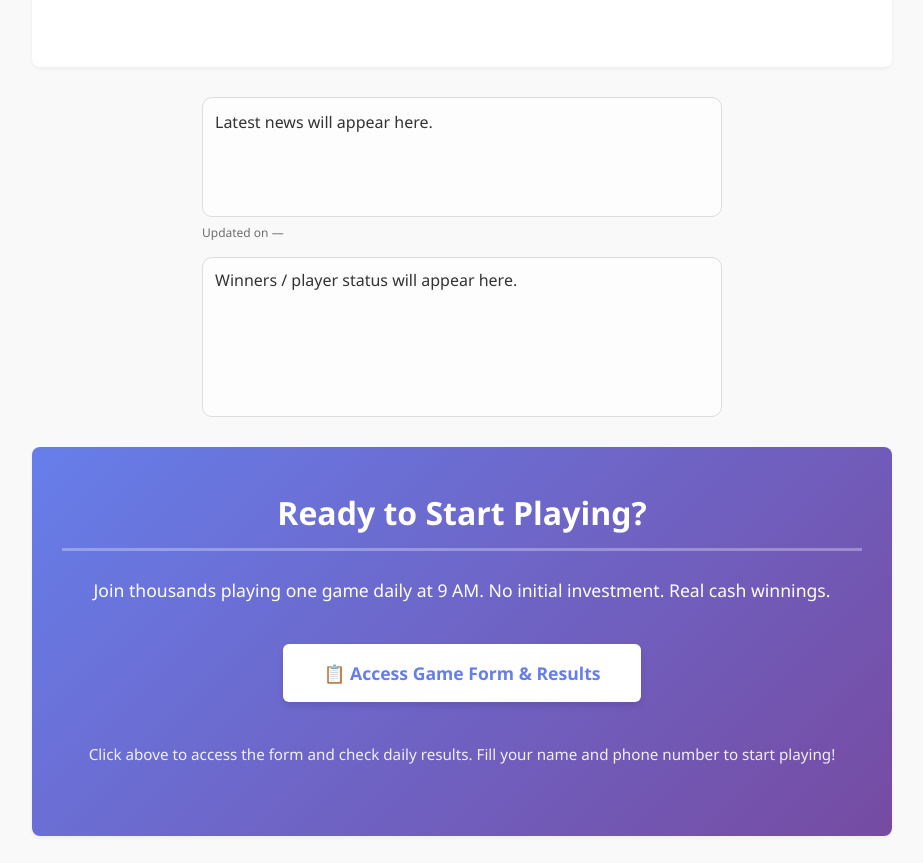
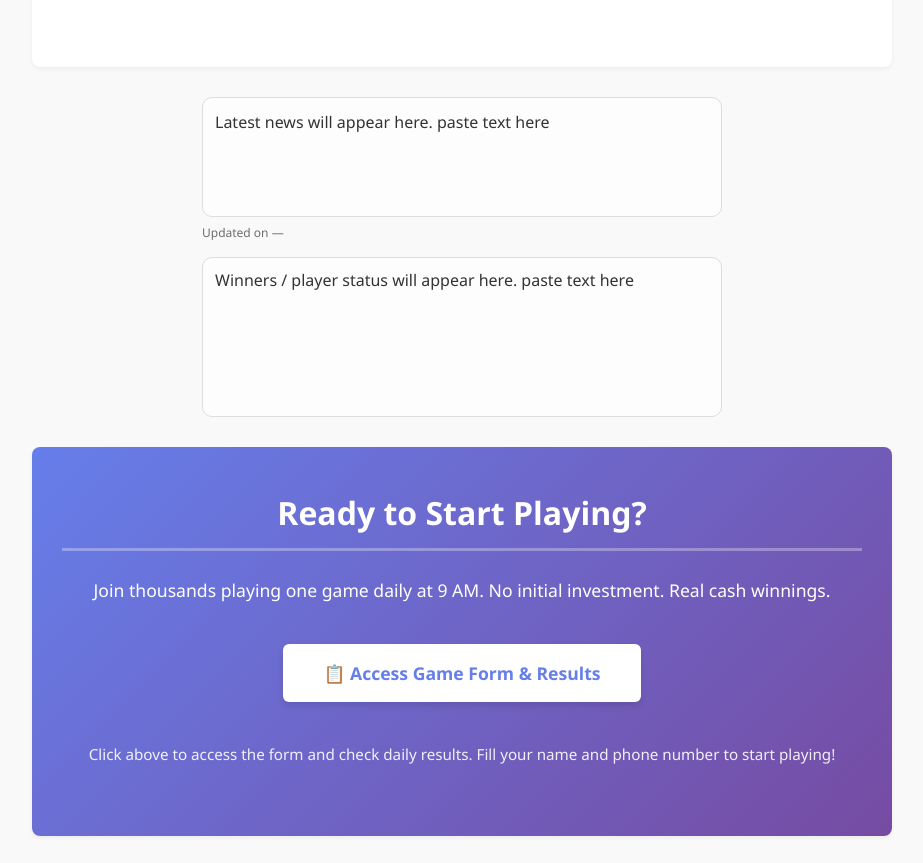
Before and after one commit to numsgame/NumberGameOnil, a plain HTML site: page index.html in a window 1280 px wide. Shown: the part 4939-5802 px from the top of the page, without its empty margins (178-1101 px from the left). Drawn offline with Linux system fonts and the light colour scheme.

Commit message:
Update text placeholders and adjust floating element position
Updated placeholder text for news and player status sections. Adjusted the position of the floating element.

```diff
--- a/index.html
+++ b/index.html
@@ -517,7 +517,7 @@
       overflow: auto; /* Scroll enabled when content is longer than this height */
     "
   >
-    Latest news will appear here.
+    Latest news will appear here. paste text here
   </div>
 
   <div style="font-size: 12px; opacity: 0.7; margin-top: 6px;">
@@ -539,7 +539,7 @@
       line-height: 1.35;
     "
   >
-    Winners / player status will appear here.
+    Winners / player status will appear here. paste text here
   </div>
 
 </div>
@@ -606,7 +606,7 @@
   .wa-float{
     position: fixed;
     right: 18px;
-    bottom: 230px;
+    bottom: 190px;
     z-index: 9999;
     background: #25D366;
     color: #fff;
```
